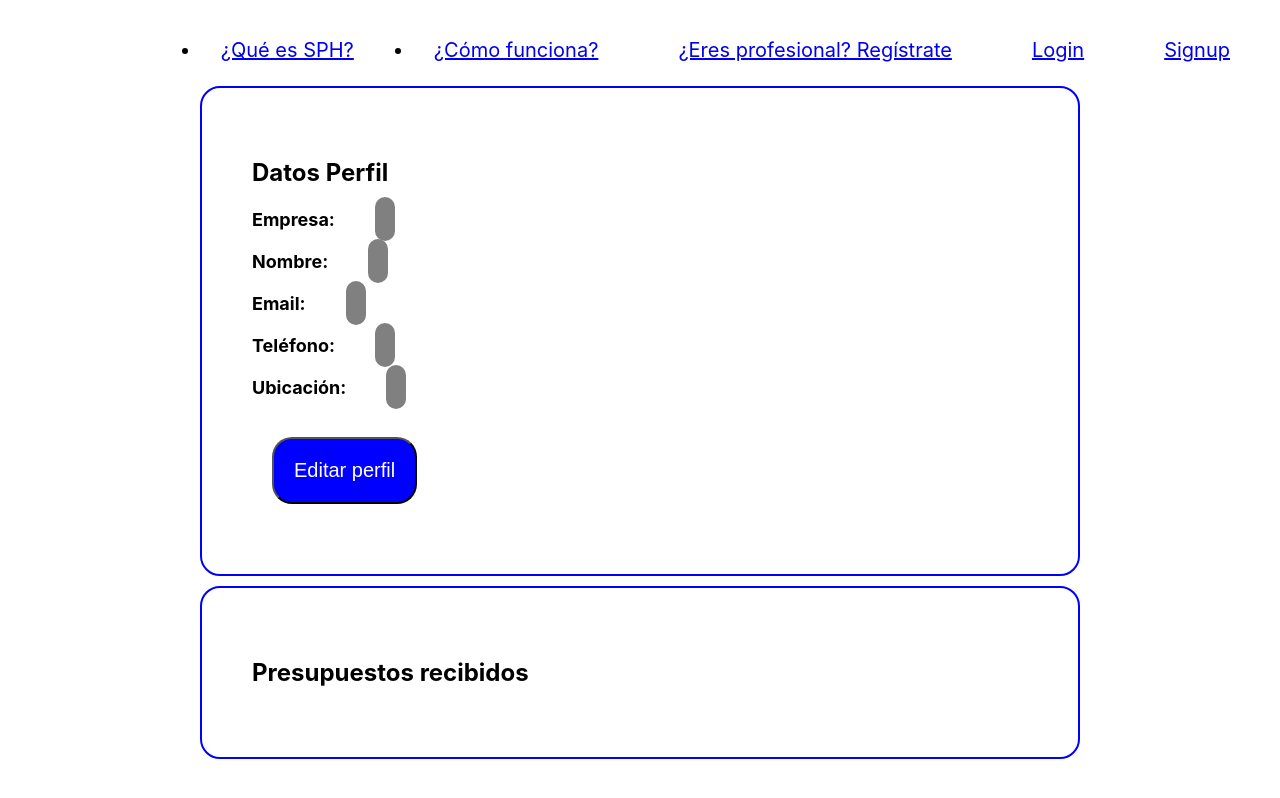
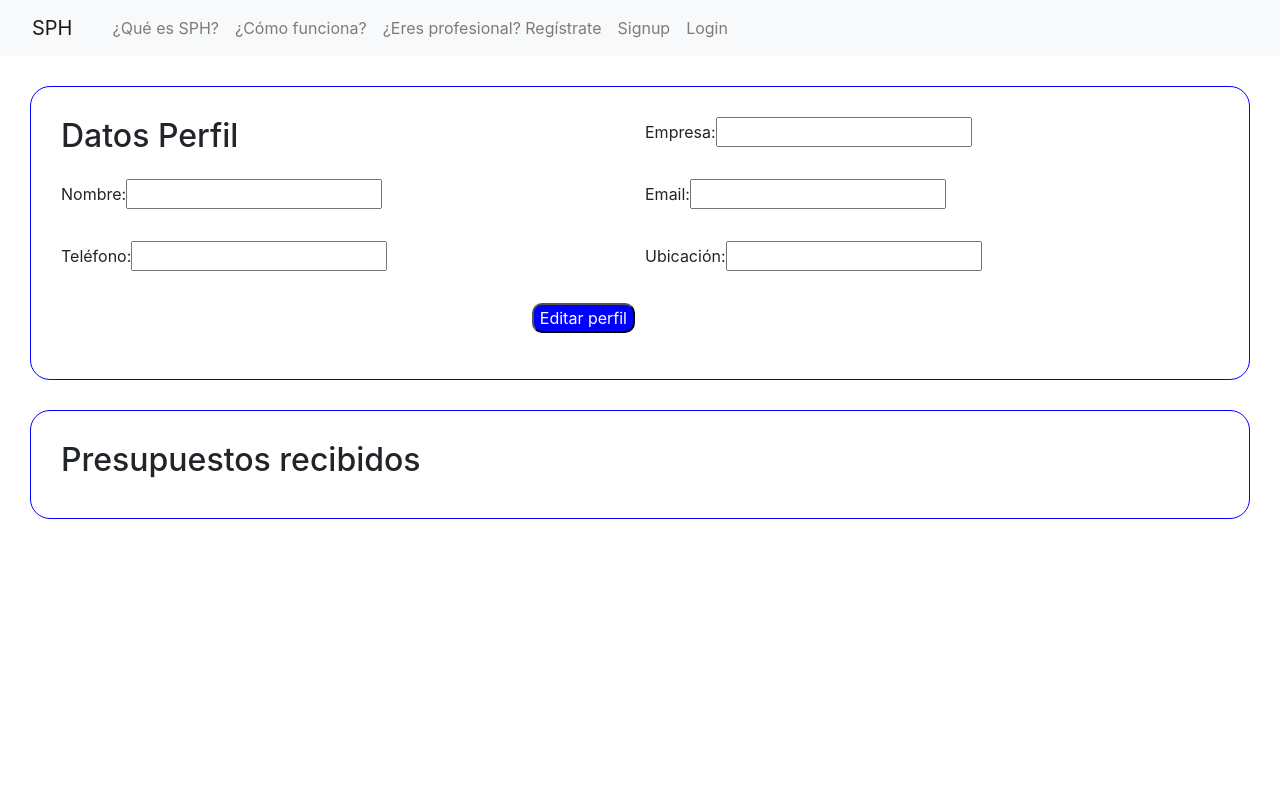
Before and after one commit to JorgeLegazpe/sph, a React (Create React App) app in the folder client/: page /perfilpro in a window 1280 px wide. Built offline with nearby package versions, Linux system fonts and the light colour scheme; what react-google-maps would draw is missing.

Commit message:
Maquetación con bootstrap (#6)

```diff
--- a/client/package.json
+++ b/client/package.json
@@ -6,6 +6,7 @@
     "anchor": "^1.4.0",
     "axios": "^0.18.0",
     "bcrypt": "^3.0.4",
+    "bootstrap": "^4.3.1",
     "google-map-react": "^1.1.2",
     "react": "^16.8.3",
     "react-dom": "^16.8.3",
--- a/client/src/component/Maps.jsx
+++ b/client/src/component/Maps.jsx
@@ -77,25 +77,18 @@ export default class Maps extends React.Component {
   };
 
   componentWillReceiveProps(nextProps) {
-    console.log("WILL RECIVE PROPS");
     let openInfoWindowsObj = {};
-    console.log(nextProps);
 
     for (var key in nextProps["filterProfesionals"]) {
       openInfoWindowsObj[nextProps["filterProfesionals"][key].empresa] = false;
     }
 
-    this.setState(
-      {
-        ...this.state,
-        loggedInUser: nextProps["userInSession"],
-        filterProf: nextProps["filterProfesionals"],
-        openInfoWindows: openInfoWindowsObj
-      },
-      () => {
-        console.log(this.state.loggedInUser);
-      }
-    );
+    this.setState({
+      ...this.state,
+      loggedInUser: nextProps["userInSession"],
+      filterProf: nextProps["filterProfesionals"],
+      openInfoWindows: openInfoWindowsObj
+    });
   }
 
   handleMarkerClick = e => {
@@ -124,13 +117,7 @@ export default class Maps extends React.Component {
 
   render() {
     return this.state.loggedInUser ? (
-      // <div>
-      //   {this.state.loggedInUser.map(item => {
-      //     console.log(item);
-      //   })}
-      // </div>
       <div>
-        hay usuario
         <MapWithAMarker
           googleMapURL="https://maps.googleapis.com/maps/api/js?key=AIzaSyBzW2O8kun6MFHbsvAL0nc7lOdmLw924LQ&v=3.exp&libraries=geometry,drawing,places"
           loadingElement={<div style={{ height: `100%` }} />}
@@ -144,7 +131,7 @@ export default class Maps extends React.Component {
         />
       </div>
     ) : (
-      <p>load</p>
+      <p>No estás logueado</p>
     );
   }
 }
--- a/client/src/component/Navbar.css
+++ b/client/src/component/Navbar.css
@@ -1,21 +1,3 @@
-.navbar {
-  width: 100%;
-  height: 60px;
-}
-
-.navbar li {
-  float: right;
-  padding: 20px;
-  margin: 2px 30px 5px 10px;
-  color: black;
-  text-decoration: none;
-  font-size: 20px;
-}
-
-nav ul li {
-  text-decoration: none;
-}
-
 .none {
   display: none;
   text-decoration: none;
--- a/client/src/component/Navbar.jsx
+++ b/client/src/component/Navbar.jsx
@@ -22,69 +22,93 @@ export default class Navbar extends Component {
 
   render() {
     return (
-      <nav className="navbar">
-        <ul>
+      <nav className="navbar navbar-expand-lg navbar-light bg-light">
+        <Link to="/" class="navbar-brand nav-link">
+          SPH
+        </Link>
+        <button
+          class="navbar-toggler"
+          type="button"
+          data-toggle="collapse"
+          data-target="#navbarTogglerDemo02"
+          aria-controls="navbarTogglerDemo02"
+          aria-expanded="false"
+          aria-label="Toggle navigation"
+        >
+          <span class="navbar-toggler-icon" />
+        </button>
+        <div className="collapse navbar-collapse" id="navbarTogglerDemo02">
+          <ul className="navbar-nav mr-auto mt-2 mt-lg-0">
+            <li className="nav-item">
+              <Link to="/que-es-sph/" className="nav-link">
+                ¿Qué es SPH?
+              </Link>
+            </li>
+            <li className="nav-item">
+              <Link to="/como-funciona/" className="nav-link">
+                ¿Cómo funciona?
+              </Link>
+            </li>
             <li
-            style={{ textDecoration: "none" }}
+              className="nav-item"
+              className={this.state.loggedInUser ? "none" : "block"}
+            >
+              <Link to="/auth/signupPro" className="nav-link">
+                ¿Eres profesional? Regístrate
+              </Link>
+            </li>
+            <li
+              className="nav-item"
+              className={this.state.loggedInUser ? "none" : "block"}
+            >
+              <Link to="/auth/signup" className="nav-link">
+                Signup
+              </Link>
+            </li>
+            <li
+              className="nav-item"
+              className={this.state.loggedInUser ? "none" : "block"}
+            >
+              <Link to="/auth/login" className="nav-link">
+                Login
+              </Link>
+            </li>
+            <li
+              className="nav-item"
               className={this.state.loggedInUser ? "block" : "none"}
             >
-            Hola {this.props.userInSession.name}
-          </li>
-          <li
-            style={{ textDecoration: "none" }}
-            className={this.state.loggedInUser ? "none" : "block"}
-          >
-            <Link to="/auth/signup">Signup</Link>
-          </li>
-          <li
-            style={{ textDecoration: "none" }}
-            className={this.state.loggedInUser ? "none" : "block"}
-          >
-            <Link to="/auth/login">Login</Link>
-          </li>
-
-          <li
-            style={{ textDecoration: "none" }}
-            className={this.state.loggedInUser ? "none" : "block"}
-          >
-            <Link to="/auth/signupPro">¿Eres profesional? Regístrate</Link>
-          </li>
-
-          <li
-            style={{ textDecoration: "none" }}
-            className={this.state.loggedInUser ? "block" : "none"}
-          >
-            <Link to="/" onClick={this.logout}>
+              <Link to="/" className="nav-link" onClick={this.logout}>
                 Logout
               </Link>
             </li>
             <li
+              className="nav-item"
               style={{ textDecoration: "none" }}
               className={
-              this.state.loggedInUser && this.state.loggedInUser.rol === "user"
+                this.state.loggedInUser &&
+                this.state.loggedInUser.rol === "user"
                   ? "block"
                   : "none"
               }
             >
-            <Link to="/perfiluser">Mi perfil</Link>
+              <Link to="/perfiluser" className="nav-link">
+                Mi perfil
+              </Link>
             </li>
             <li
-            style={{ textDecoration: "none" }}
+              className="nav-item"
               className={
                 this.state.loggedInUser && this.state.loggedInUser.rol === "Pro"
                   ? "block"
                   : "none"
               }
             >
-            <Link to="/perfilpro">Mi perfil</Link>
-          </li>
-          <li style={{ textDecoration: "none" }}>
-            <Link to="/como-funciona/">¿Cómo funciona?</Link>
-          </li>
-          <li style={{ textDecoration: "none" }}>
-            <Link to="/que-es-sph/">¿Qué es SPH?</Link>
-          </li>
+              <Link to="/perfilpro" className="nav-link">
+                Mi perfil
+              </Link>
+            </li>{" "}
           </ul>
+        </div>
       </nav>
     );
   }
--- a/client/src/component/Profesionales.css
+++ b/client/src/component/Profesionales.css
@@ -14,8 +14,9 @@
 .cadaPro {
   border: 1px solid black;
   width: 250px;
-  height: 100px;
+  height: 150px;
   margin: 10px;
+  border-radius: 5px;
 }
 
 .map {
@@ -23,5 +24,21 @@
 }
 
 .title {
-  margin: 20px;
+  margin: 10px;
+  font-size: 18px;
+  font-weight: bold;
 }
+
+.linkChat {
+  border: 1px solid black;
+  border-radius: 5px;
+  color: black;
+  padding: 5px;
+  margin: 10px;
+  margin-left: 50px;
+  background: rgba(255, 255, 255, 255);
+}
+
+.direction {
+  margin-left: 10px;
+}
--- a/client/src/component/Profesionales.jsx
+++ b/client/src/component/Profesionales.jsx
@@ -36,8 +36,6 @@ export default class Profesionales extends Component {
   };
 
   render() {
-    console.log(this.props.userInSession);
-
     return (
       <div className="general">
         <h1 className="title">Localiza a nuestros profesionales</h1>
@@ -65,9 +63,13 @@ export default class Profesionales extends Component {
             <div className="cadaPro">
               <div>
                 <p className="title">{profesional.empresa}</p>
-
-                <Link to="/works/presupuesto" trabajador={profesional._id}>
-                  Contactar con la empresa
+                <p className="direction">{profesional.ubication}</p>
+                <Link
+                  className="linkChat"
+                  to="/works/chat"
+                  empresa={profesional._id}
+                >
+                  Contactar
                 </Link>
               </div>
             </div>
--- a/client/src/component/perfil/Perfilpro.jsx
+++ b/client/src/component/perfil/Perfilpro.jsx
@@ -17,28 +17,61 @@ export default class Perfilpro extends Component {
   render() {
     console.log(this.props);
     return (
-      <div className="perfiluser">
-        <div className="edit">
-          <h2>Datos Perfil</h2>
-          <p>
-            Empresa: <span>{this.props.userInSession.empresa}</span>
-          </p>
-          <p>
-            Nombre: <span>{this.props.userInSession.name}</span>
-          </p>
-          <p>
-            Email: <span>{this.props.userInSession.email}</span>
-          </p>
-          <p>
-            Teléfono: <span>{this.props.userInSession.phone}</span>
-          </p>
-          <p>
-            Ubicación: <span>{this.props.userInSession.ubication}</span>
-          </p>
-          <button className="boton">Editar perfil</button>
-        </div>
-        <div className="edit">
-          <h2>Presupuestos recibidos</h2>
+      <div>
+        <form className="editPerfil">
+          <div className="form-row">
+            <div className="form-group col-md-6">
+              <h2>Datos Perfil</h2>
+            </div>
+            <div className="form-group col-md-6">
+              Empresa:
+              <input
+                type="text"
+                className="form-group"
+                placeholder={this.props.userInSession.empresa}
+              />
+            </div>
+            <div className="form-group col-md-6">
+              Nombre:
+              <input
+                type="text"
+                className="form-group"
+                placeholder={this.props.userInSession.name}
+              />
+            </div>
+            <div className="form-group col-md-6">
+              Email:
+              <input
+                type="text"
+                className="form-group"
+                placeholder={this.props.userInSession.email}
+              />
+            </div>
+            <div className="form-group col-md-6">
+              Teléfono:
+              <input
+                type="number"
+                className="form-group"
+                placeholder={this.props.userInSession.phone}
+              />
+            </div>
+            <div className="form-group col-md-6">
+              Ubicación:
+              <input
+                type="text"
+                className="form-group"
+                placeholder={this.props.userInSession.ubication}
+              />
+            </div>
+            <div className="form-group col-md-6 divBoton">
+              <button className="boton">Editar perfil</button>
+            </div>
+          </div>
+        </form>
+        <div className="presupuestos">
+          <div>
+            <h2>Presupuestos recibidos</h2>
+          </div>
         </div>
       </div>
     );
--- a/client/src/component/perfil/Perfiluser.css
+++ b/client/src/component/perfil/Perfiluser.css
@@ -1,30 +1,24 @@
-.edit {
-  border: 2px solid blue;
+.editPerfil {
+  border: 1px solid blue;
   border-radius: 20px;
-  padding: 50px;
-  margin: 10px 200px;
+  padding: 30px;
+  margin: 30px;
+}
+
+.divBoton {
+  display: flex;
+  flex-flow: row-reverse;
 }
 
 .boton {
-  font-size: 20px;
+  border-radius: 10px;
+  background: blue;
   color: white;
-  background: blue;
-  padding: 20px;
-  margin: 20px;
+}
+
+.presupuestos {
+  padding: 30px;
+  margin: 30px;
+  border: 1px solid blue;
   border-radius: 20px;
 }
-
-.edit span {
-  font-size: 20px;
-  text-align: center;
-  background: grey;
-  color: white;
-  padding: 10px;
-  border-radius: 20px;
-  margin-left: 40px;
-}
-
-.edit p {
-  font-size: 18px;
-  font-weight: bold;
-}
--- a/client/src/component/perfil/Perfiluser.jsx
+++ b/client/src/component/perfil/Perfiluser.jsx
@@ -10,38 +10,58 @@ export default class Perfiluser extends Component {
   }
 
   componentWillReceiveProps(nextProps) {
-    console.log(nextProps);
     this.setState({ ...this.state, loggedInUser: nextProps["userInSession"] });
   }
 
-  //(willmount)
-  //willmount=()=>{
-  //  this.service.loggedin()
-  //  .then(userlogueado)
-  //   lo guardas en el state
-  //}
   render() {
-    console.log(this.props);
     return (
-      <div className="perfiluser">
-        <div className="edit">
-          <h2>Datos Perfil</h2>
-          <p>
-            Nombre: <span>{this.props.userInSession.name}</span>
-          </p>
-          <p>
-            Email: <span>{this.props.userInSession.email}</span>
-          </p>
-          <p>
-            Teléfono: <span>{this.props.userInSession.phone}</span>
-          </p>
-          <p>
-            Ubicación: <span>{this.props.userInSession.ubication}</span>
-          </p>
-          <button className="boton">Editar perfil</button>
-        </div>
-        <div className="edit">
-          <h2>Presupuestos solicitados</h2>
+      <div>
+        <form className="editPerfil">
+          <div className="form-row">
+            <div className="form-group col-md-6">
+              <h2>Datos Perfil</h2>
+            </div>
+            <div className="form-group col-md-6">
+              Nombre:
+              <input
+                type="text"
+                className="form-control"
+                placeholder={this.props.userInSession.name}
+              />
+            </div>
+            <div className="form-group col-md-6">
+              Email:
+              <input
+                type="text"
+                className="form-control"
+                placeholder={this.props.userInSession.email}
+              />
+            </div>
+            <div className="form-group col-md-6">
+              Teléfono:
+              <input
+                type="number"
+                className="form-control"
+                placeholder={this.props.userInSession.phone}
+              />
+            </div>
+            <div className="form-group col-md-6">
+              Ubicación:{" "}
+              <input
+                type="text"
+                className="form-control ancho"
+                placeholder={this.props.userInSession.ubication}
+              />
+            </div>
+            <div className="form-group col-md-6 divBoton">
+              <button className="boton">Editar perfil</button>
+            </div>
+          </div>
+        </form>
+        <div className="presupuestos">
+          <div>
+            <h2>Presupuestos solicitados</h2>
+          </div>
         </div>
       </div>
     );
--- a/client/src/index.js
+++ b/client/src/index.js
@@ -4,6 +4,7 @@ import "./index.css";
 import App from "./App";
 import * as serviceWorker from "./serviceWorker";
 import { BrowserRouter as Router } from "react-router-dom";
+import "bootstrap/dist/css/bootstrap.css";
 
 ReactDOM.render(
   <Router>
@@ -12,7 +13,4 @@ ReactDOM.render(
   document.getElementById("root")
 );
 
-// If you want your app to work offline and load faster, you can change
-// unregister() to register() below. Note this comes with some pitfalls.
-// Learn more about service workers: http://bit.ly/CRA-PWA
 serviceWorker.unregister();
```
Also changed, not shown: 1 other file (tests, documents, lock files or other folders). Lines whose indentation alone changed are shown as unchanged.
